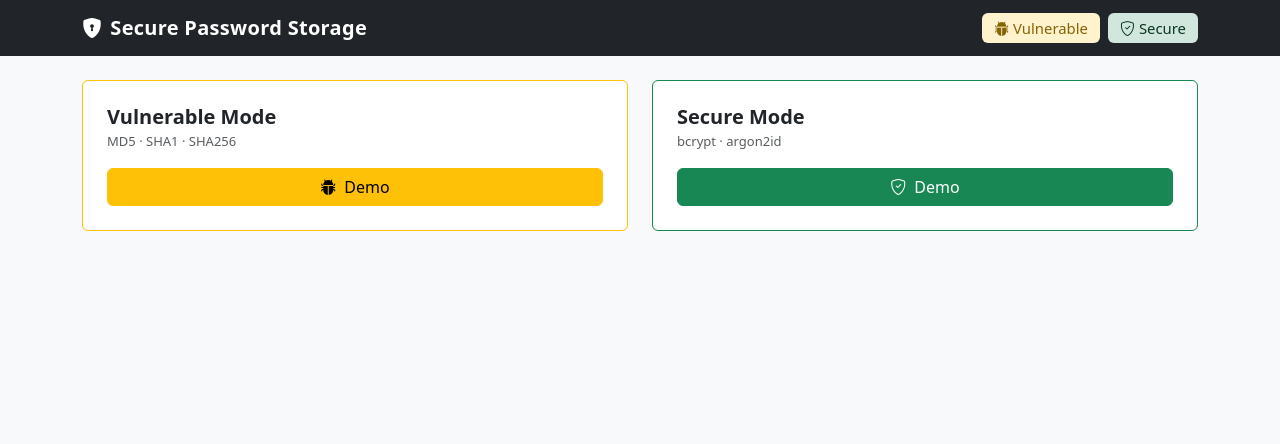
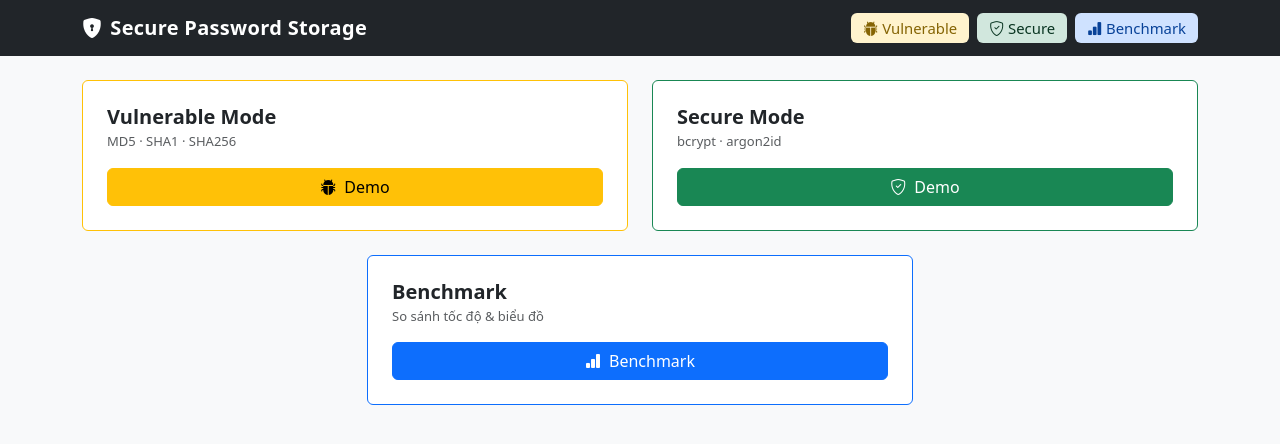
Before and after one commit to Tachibana11111/password_security_demo, a Flask app: page / in a window 1280 px wide. Shown: the top 444 px of the page. Run offline with Flask 3, Linux system fonts and the light colour scheme.

Commit message:
feat: extend nav and index with crack-demo and benchmark sections

```diff
--- a/templates/base.html
+++ b/templates/base.html
@@ -11,6 +11,7 @@
     .navbar-brand { font-weight: 600; letter-spacing: .3px; }
     .nav-pill-vuln  { background: #fff3cd; color: #856404 !important; border-radius: 6px; padding: 4px 12px !important; }
     .nav-pill-secure{ background: #d1e7dd; color: #0a3622 !important; border-radius: 6px; padding: 4px 12px !important; }
+    .nav-pill-bench { background: #cfe2ff; color: #084298 !important; border-radius: 6px; padding: 4px 12px !important; }
     .hash-mono    { font-family: monospace; font-size: 0.78rem; word-break: break-all; color: #555; }
     .badge-algo   { font-size: 0.7rem; font-weight: 500; }
     .table th     { font-size: 0.8rem; font-weight: 600; text-transform: uppercase;
@@ -37,10 +38,16 @@
             <i class="bi bi-shield-check me-1"></i>Secure
           </a>
         </li>
+        <li class="nav-item">
+          <a class="nav-link nav-pill-bench" href="/benchmark">
+            <i class="bi bi-bar-chart-fill me-1"></i>Benchmark
+          </a>
+        </li>
       </ul>
     </div>
   </div>
 </nav>
+
 <div class="container mb-5">
   {% with messages = get_flashed_messages(with_categories=true) %}
     {% if messages %}
--- a/templates/index.html
+++ b/templates/index.html
@@ -37,5 +37,21 @@
     </div>
   </div>
 
+  <div class="col-md-6">
+    <div class="card border-primary h-100">
+      <div class="card-body p-4">
+        <div class="d-flex align-items-center mb-3">
+          <div>
+            <h5 class="mb-0 fw-semibold">Benchmark</h5>
+            <small class="text-muted">So sánh tốc độ & biểu đồ</small>
+          </div>
+        </div>
+        <a href="/benchmark" class="btn btn-primary w-100">
+          <i class="bi bi-bar-chart-fill me-2"></i>Benchmark
+        </a>
+      </div>
+    </div>
+  </div>
+
 </div>
 {% endblock %}
```
